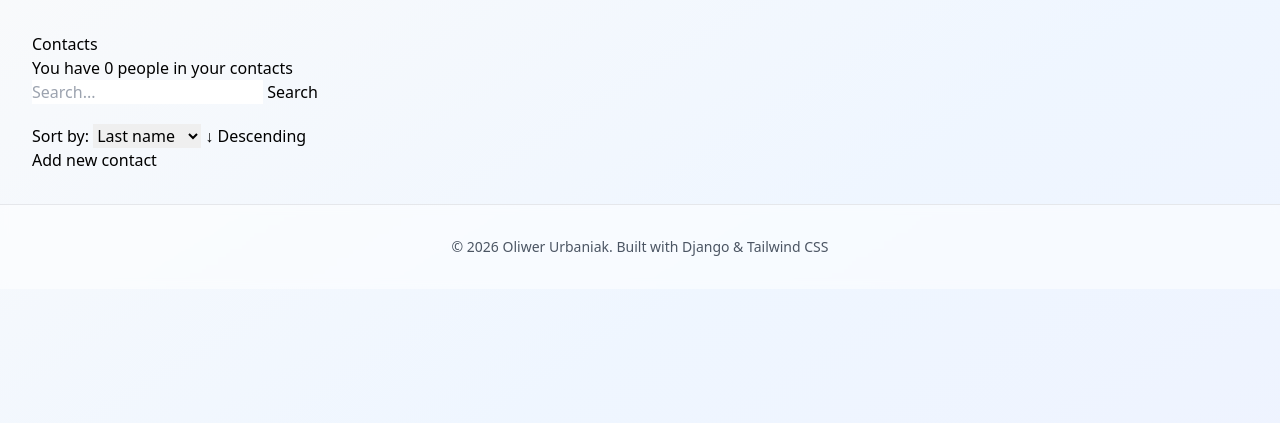
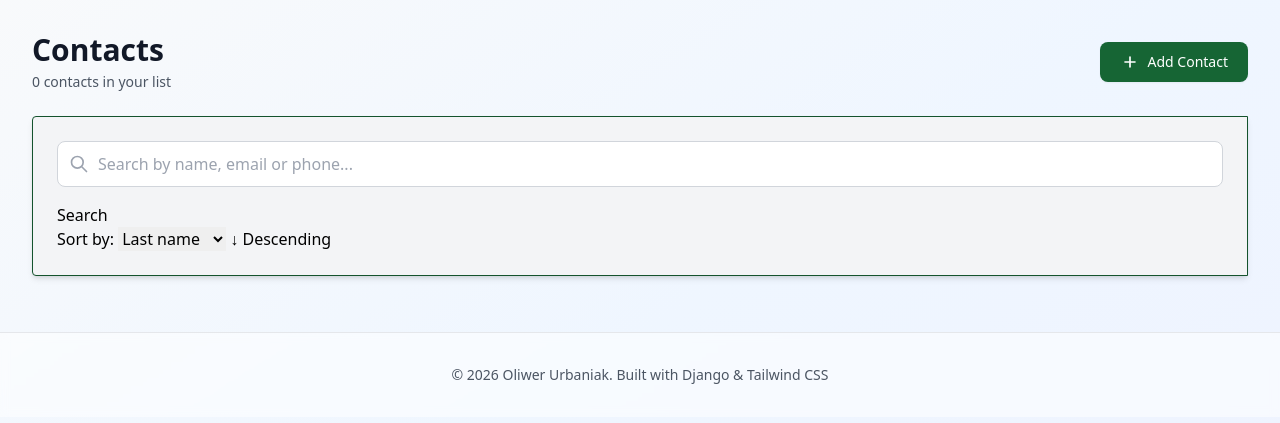
Before and after one commit to ovezthaking/Contact-Manager, a Django app: page / in a window 1280 px wide. Shown: the part 65-488 px from the top of the page. Run offline with Django 5.2, Linux system fonts and the light colour scheme; data that the repository does not hold is empty; some libraries are stand-ins or nearby versions.

Commit message:
Enhance contact list interface with improved header and search functionality; update styles for better visual appeal and user experience

```diff
--- a/contact/templates/contact/index.html
+++ b/contact/templates/contact/index.html
@@ -3,21 +3,50 @@
 
 {% block content %}
 
-<section class="w-full h-full">
-    <h3>Contacts</h3>
-    <div class="flex flex-col">
-        <p>You have {{contacts_count}} people in your contacts</p>
+<section class="w-full h-full space-y-6">
+    <!-- Header -->
+    <div class="flex flex-col sm:flex-row sm:items-center sm:justify-between gap-4">
+        <div>
+            <h1 class="text-3xl font-bold text-gray-900">Contacts</h1>
+            <p class="mt-1 text-sm text-gray-600">
+                {% if contacts_count == 1 %}
+                    1 contact in your list
+                {% else %}
+                    {{ contacts_count }} contacts in your list
+                {% endif %}
+            </p>
+        </div>
 
+        <a href="{% url 'create-contact' %}" class="inline-flex items-center justify-center gap-2 px-5 py-2.5 bg-green-800 text-white text-sm font-medium rounded-lg hover:bg-green-500 transition-colors duration-200 shadow-sm hover:shadow-md">
+            <svg class="w-5 h-5" fill="none" stroke="currentColor" viewBox="0 0 24 24">
+                <path stroke-linecap="round" stroke-linejoin="round" stroke-width="2" d="M12 6v6m0 0v6m0-6h6m-6 0H6"/>
+            </svg>
+            Add Contact
+        </a>
+    </div>
+
+    <!-- Search and filter section -->
+    <div class="bg-gray-100 rounded-l shadow-md border border-green-900 p-4 sm:p-6">
         <!-- Filtering by name, mail or phone number -->
-        <form method="get" action="{% url 'home' %}" style="margin-bottom: 20px;">
-            <input type="text" name="q" placeholder="Search..." value="{{query}}">
-            <button type="submit">Search</button>
+        <form method="get" action="{% url 'home' %}" class="space-y-4">
+            <div class="relative">
+                <div class="absolute inset-y-0 left-0 pl-3 flex items-center pointer-events-none">
+                    <svg class="h-5 w-5 text-gray-400" fill="none" stroke="currentColor" viewBox="0 0 24 24">
+                        <path stroke-linecap="round" stroke-linejoin="round" stroke-width="2" d="M21 21l-6-6m2-5a7 7 0 11-14 0 7 7 0 0114 0z"/>
+                    </svg>
+                </div>
+                <input type="text"
+                       name="q"
+                       placeholder="Search by name, email or phone..."
+                       value="{{query}}"
+                       class="block w-full pl-10 pr-3 py-2.5 border border-gray-300 rounded-lg focus:ring-2 focus:ring-green-700 focus:border-transparent transition-all duration-200"
+                >
+            </div>
             {% if query %}
                 <a href="{% url 'home' %}">Clear</a>
             {% endif %}
+            <button type="submit">Search</button>
         </form>
-    </div>
-
         <div>
             <!-- Sorting by last name or date -->
             <label for="sort-select">Sort by:</label>
@@ -32,9 +61,10 @@
                 <a href="?sort_by={{active_sort}}&order=desc{% if query %}&q={{query}}{% endif %}">↓ Descending</a>
             {% endif %}
         </div>
+    </div>
 
-    <a href="{% url 'create-contact' %}">Add new contact</a>
     <!-- <section class="grid lg:grid-cols-[repeat(auto-fill,minmax(100px,1fr))] lg:gap-10"> -->
+    <!-- Contact list -->
     <aside class="grid grid-col-1 grid-flow-rows">
     {% for contact in contacts %}
         <a class="inline-block w-full mt-3" href="{% url 'contact' contact.id %}">
--- a/static/contact/css/index.css
+++ b/static/contact/css/index.css
@@ -66,7 +66,7 @@ button:focus {
 }
 
 .bg-gradient-custom {
-    background: linear-gradient(135deg, #667eea 0%, #764ba2 100%);
+    background: linear-gradient(135deg, #24691f 5%, #20920e 100%);
 }
 
 
--- a/static/contact/js/contact_form.js
+++ b/static/contact/js/contact_form.js
@@ -19,7 +19,10 @@ document.querySelector('form').addEventListener('submit', (e) => {
     document.querySelector('ul').innerHTML = ''
     alertList.forEach(alert => {
         document.querySelector('ul').innerHTML += `
-            <li>${alert}</li>
+            <svg class="w-5 h-5 flex-shrink-0 mt-0.5" fill="currentColor" viewBox="0 0 20 20">
+                <path fill-rule="evenodd" d="M10 18a8 8 0 100-16 8 8 0 000 16zM8.707 7.293a1 1 0 00-1.414 1.414L8.586 10l-1.293 1.293a1 1 0 101.414 1.414L10 11.414l1.293 1.293a1 1 0 001.414-1.414L11.414 10l1.293-1.293a1 1 0 00-1.414-1.414L10 8.586 8.707 7.293z" clip-rule="evenodd"/>
+            </svg>
+            <span>${alert}</span>
         `
     })
 })
```
Lines whose indentation alone changed are shown as unchanged.
